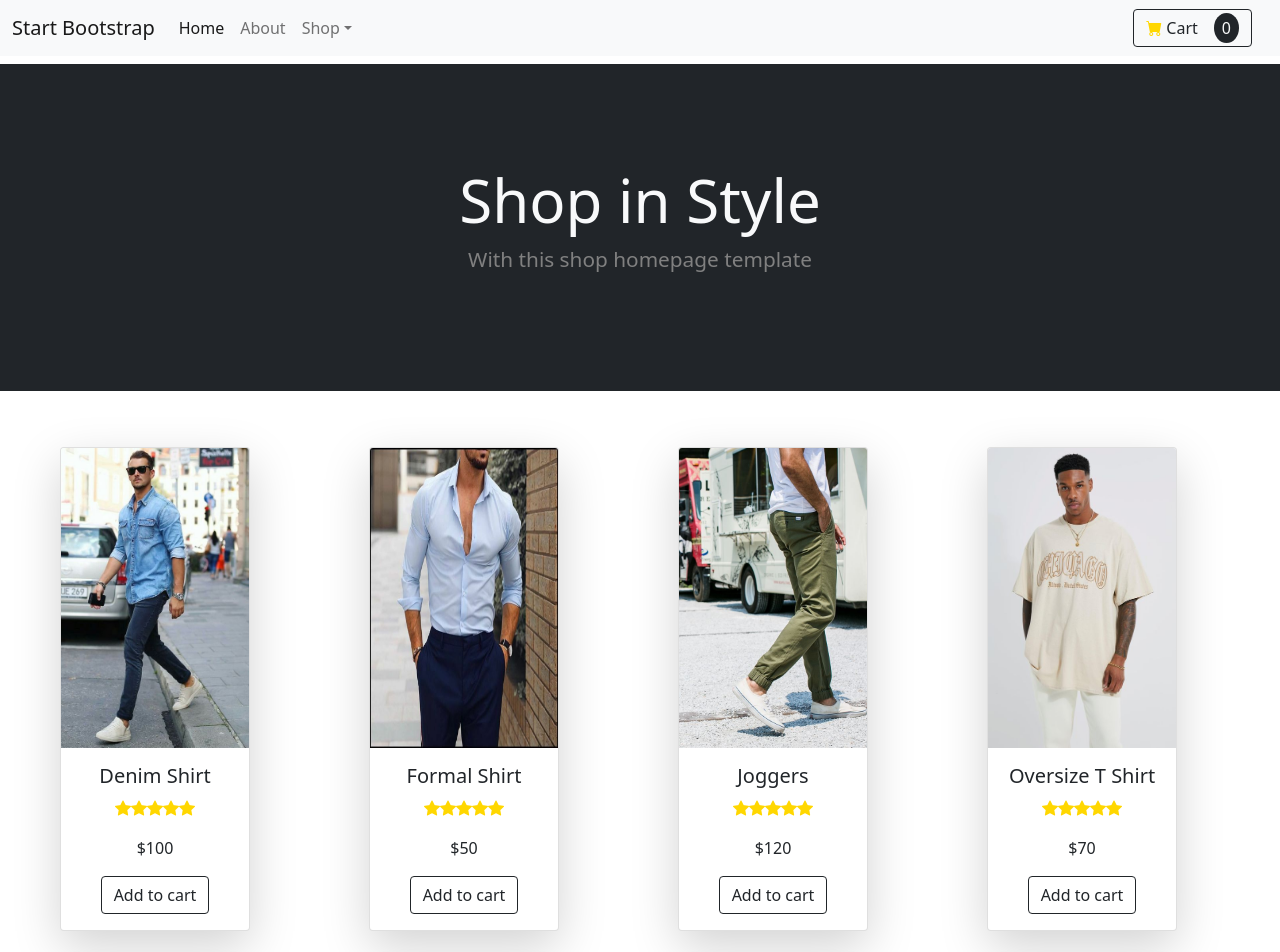
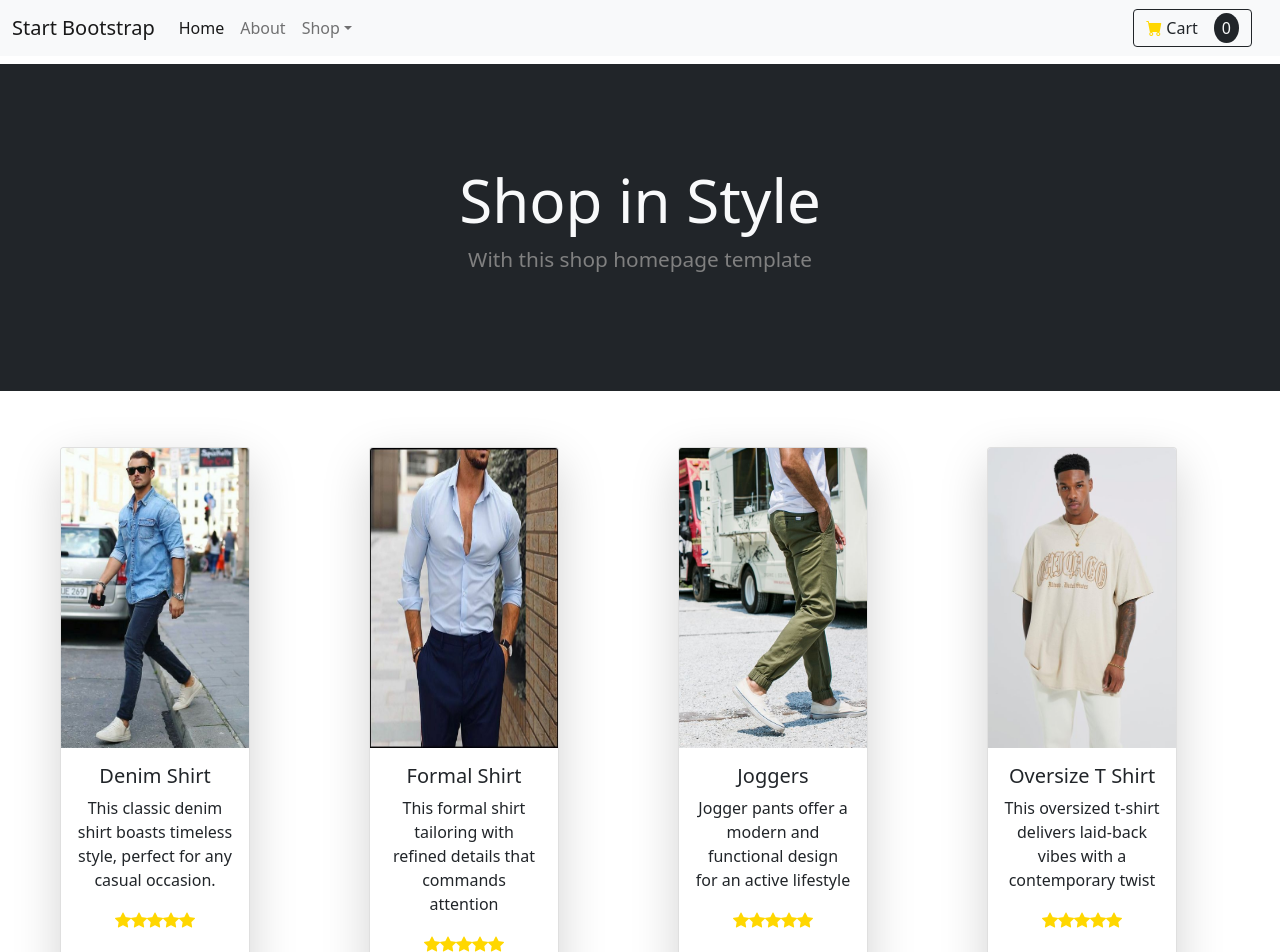
Before and after one commit to BalavigneshRajasekar/shoping-cart, a React (Vite) app in the folder Shoping-cart/: page / in a window 1280 px wide. Shown: the top 952 px of the page. Built offline with nearby package versions, Linux system fonts and the light colour scheme.

Commit message:
fetched the description

```diff
--- a/Shoping-cart/src/Product.jsx
+++ b/Shoping-cart/src/Product.jsx
@@ -46,6 +46,7 @@ function Product(props) {
                 <img src={value.pic} class="card-img-top" alt="..."></img>
                 <div className="card-body">
                   <h5 className="card-title">{value.pName}</h5>
+                  <p className="card-text">{value.description}</p>
                   <p className="card-text">
                     {value.rating}
                     {value.rating}
```
